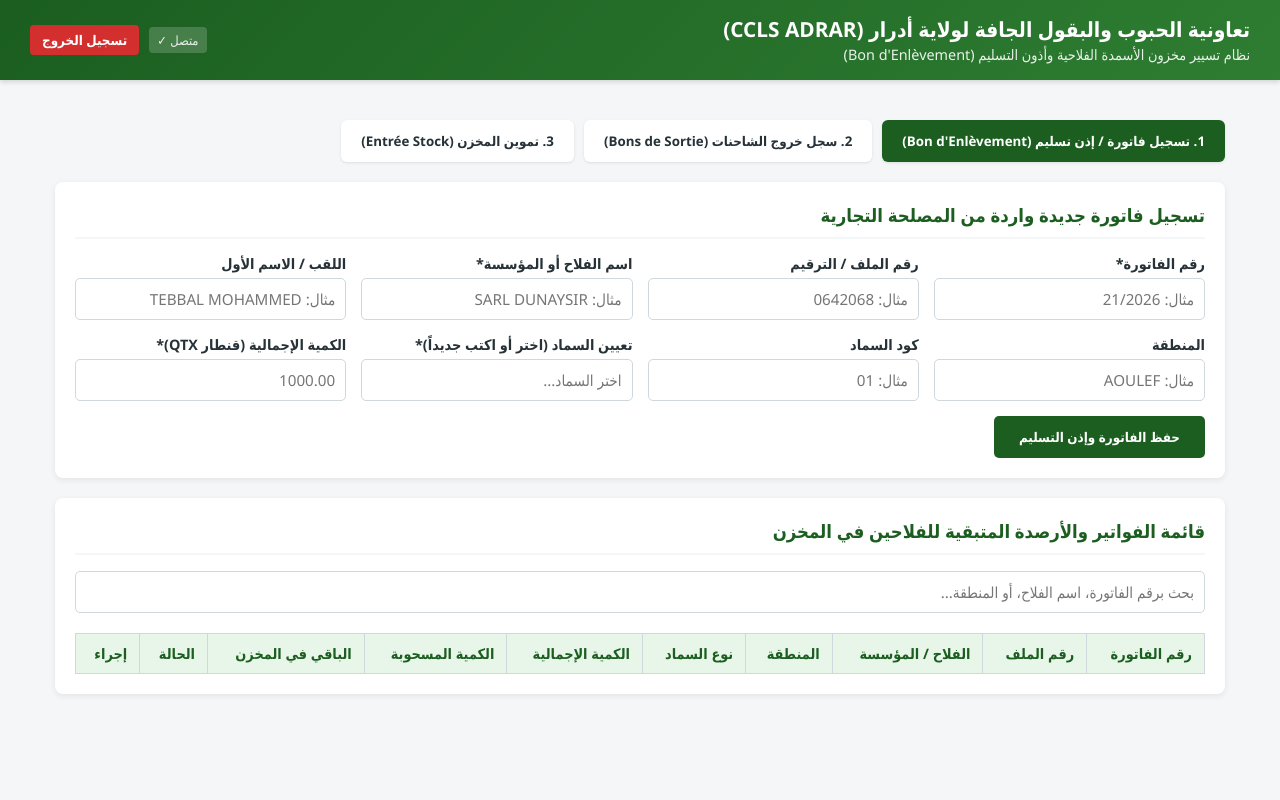
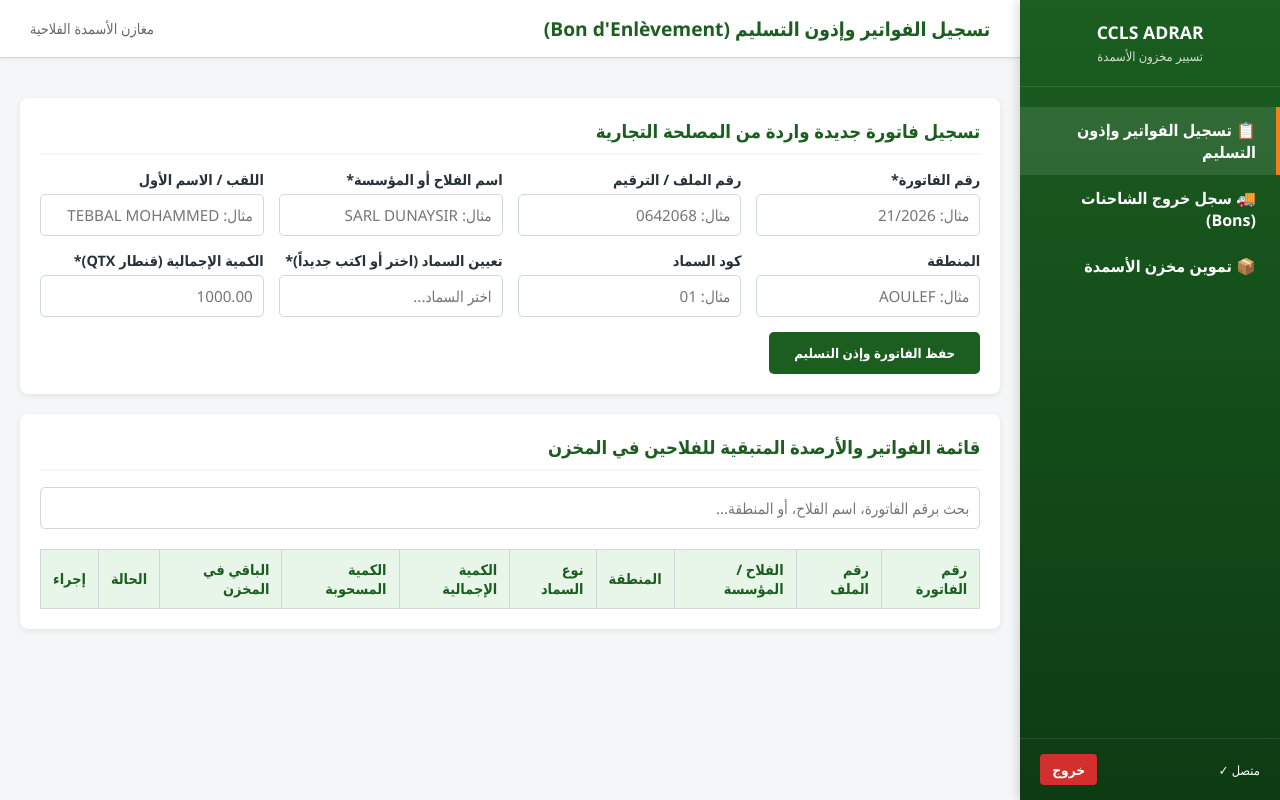
Before and after one commit to CCLSMAPS/gestionengrais, a plain HTML site: page dashboard.html in a window 1280 px wide. Drawn offline with nearby package versions, Linux system fonts and the light colour scheme; no server answers; sample sign-in values are in the browser's storage.

Commit message:
Update dashboard.html

```diff
--- a/dashboard.html
+++ b/dashboard.html
@@ -3,7 +3,7 @@
 <head>
     <meta charset="UTF-8">
     <meta name="viewport" content="width=device-width, initial-scale=1.0">
-    <title>تسيير مخزون الأسمدة - تعاونية الحبوب والبقول الجافة أدرار (CCLS)</title>
+    <title>لوحة التسيير - مخزون الأسمدة (CCLS ADRAR)</title>
     <!-- مكتبة Supabase -->
     <script src="https://cdn.jsdelivr.net/npm/@supabase/supabase-js@2"></script>
     <style>
@@ -17,32 +17,75 @@
             --border: #cfd8dc;
         }
         * { box-sizing: border-box; font-family: 'Segoe UI', Tahoma, Geneva, Verdana, sans-serif; }
-        body { margin: 0; background-color: var(--bg); color: var(--text); }
+        body { margin: 0; background-color: var(--bg); color: var(--text); display: flex; height: 100vh; overflow: hidden; }
+
+        /* الشريط الجانبي (Sidebar) في اليمين */
+        aside {
+            width: 280px;
+            background: linear-gradient(180deg, #1b5e20, #0d3b13);
+            color: white;
+            display: flex;
+            flex-direction: column;
+            box-shadow: -2px 0 10px rgba(0,0,0,0.15);
+            z-index: 100;
+        }
+        .sidebar-header {
+            padding: 20px;
+            text-align: center;
+            border-bottom: 1px solid rgba(255,255,255,0.1);
+        }
+        .sidebar-header h2 { margin: 0; font-size: 1.1rem; }
+        .sidebar-header span { font-size: 0.8rem; opacity: 0.8; }
+
+        .sidebar-menu {
+            list-style: none;
+            padding: 20px 0;
+            margin: 0;
+            flex-grow: 1;
+        }
+        .sidebar-menu li {
+            padding: 12px 20px;
+            cursor: pointer;
+            font-weight: 600;
+            transition: background 0.3s;
+            display: flex;
+            align-items: center;
+            gap: 10px;
+            border-right: 4px solid transparent;
+        }
+        .sidebar-menu li:hover, .sidebar-menu li.active {
+            background: rgba(255,255,255,0.1);
+            border-right-color: var(--accent);
+        }
+        .sidebar-footer {
+            padding: 15px 20px;
+            border-top: 1px solid rgba(255,255,255,0.1);
+            display: flex;
+            justify-content: space-between;
+            align-items: center;
+        }
+
+        /* المحتوى الرئيسي */
+        main {
+            flex-grow: 1;
+            display: flex;
+            flex-direction: column;
+            overflow-y: auto;
+            height: 100vh;
+        }
         header {
-            background: linear-gradient(135deg, var(--primary), var(--secondary));
-            color: white;
+            background: white;
             padding: 15px 30px;
             display: flex;
             justify-content: space-between;
             align-items: center;
-            box-shadow: 0 2px 5px rgba(0,0,0,0.15);
+            box-shadow: 0 2px 5px rgba(0,0,0,0.05);
+            border-bottom: 1px solid var(--border);
         }
-        header h1 { margin: 0; font-size: 1.3rem; }
-        header span { font-size: 0.9rem; opacity: 0.9; }
-        .container { max-width: 1200px; margin: 20px auto; padding: 0 15px; }
+        header h1 { margin: 0; font-size: 1.2rem; color: var(--primary); }
 
-        .tabs { display: flex; gap: 10px; margin-bottom: 20px; flex-wrap: wrap; }
-        .tab-btn {
-            padding: 12px 20px;
-            border: none;
-            background: var(--card);
-            color: var(--text);
-            font-weight: bold;
-            border-radius: 6px;
-            cursor: pointer;
-            box-shadow: 0 1px 3px rgba(0,0,0,0.1);
-        }
-        .tab-btn.active { background: var(--primary); color: white; }
+        .container { max-width: 1200px; margin: 20px auto; padding: 0 20px; width: 100%; }
+
         .tab-content { display: none; }
         .tab-content.active { display: block; }
 
@@ -106,27 +149,34 @@
 </head>
 <body>
 
+    <!-- الشريط الجانبي في اليمين -->
+    <aside>
+        <div class="sidebar-header">
+            <h2>CCLS ADRAR</h2>
+            <span>تسيير مخزون الأسمدة</span>
+        </div>
+        <ul class="sidebar-menu">
+            <li id="menu-factures" class="active" onclick="switchTab('tab-factures', this)">📋 تسجيل الفواتير وإذون التسليم</li>
+            <li id="menu-sorties" onclick="switchTab('tab-sorties', this)">🚚 سجل خروج الشاحنات (Bons)</li>
+            <li id="menu-stock" onclick="switchTab('tab-stock', this)">📦 تموين مخزن الأسمدة</li>
+        </ul>
+        <div class="sidebar-footer">
+            <span id="connection-status" style="font-size: 0.8rem;">متصل ✓</span>
+            <button onclick="logout()" style="background: #d32f2f; color: white; border: none; padding: 6px 12px; border-radius: 4px; cursor: pointer; font-weight: bold; font-size: 0.85rem;">خروج</button>
+        </div>
+    </aside>
+
+    <!-- المحتوى الرئيسي -->
+    <main>
         <header>
-        <div>
-            <h1>تعاونية الحبوب والبقول الجافة لولاية أدرار (CCLS ADRAR)</h1>
-            <span>نظام تسيير مخزون الأسمدة الفلاحية وأذون التسليم (Bon d'Enlèvement)</span>
-        </div>
-        <div style="display: flex; gap: 10px; align-items: center;">
-            <span id="connection-status" style="font-size: 0.8rem; background: rgba(255,255,255,0.2); padding: 4px 8px; border-radius: 4px;">متصل ✓</span>
-            <button onclick="logout()" style="background: #d32f2f; color: white; border: none; padding: 6px 12px; border-radius: 4px; cursor: pointer; font-weight: bold;">تسجيل الخروج</button>
-        </div>
+            <h1 id="header-title">تسجيل الفواتير وإذون التسليم (Bon d'Enlèvement)</h1>
+            <span style="font-size: 0.9rem; color: #666;">مغازن الأسمدة الفلاحية</span>
         </header>
 
         <div class="container">
             <div id="stock-summary" class="stock-cards"></div>
 
-        <div class="tabs">
-            <button class="tab-btn active" onclick="switchTab('tab-factures')">1. تسجيل فاتورة / إذن تسليم (Bon d'Enlèvement)</button>
-            <button class="tab-btn" onclick="switchTab('tab-sorties')">2. سجل خروج الشاحنات (Bons de Sortie)</button>
-            <button class="tab-btn" onclick="switchTab('tab-stock')">3. تموين المخزن (Entrée Stock)</button>
-        </div>
-
-        <!-- القسم 1 -->
+            <!-- القسم 1: تسجيل الفواتير -->
             <div id="tab-factures" class="tab-content active">
                 <div class="card">
                     <h2>تسجيل فاتورة جديدة واردة من المصلحة التجارية</h2>
@@ -174,10 +224,10 @@
                 </div>
             </div>
 
-        <!-- القسم 2 -->
+            <!-- القسم 2: سجل خروج الشاحنات -->
             <div id="tab-sorties" class="tab-content">
                 <div class="card">
-                <h2>سجل حركة خروج الشاحنات (Cadre réservé au magasinier)</h2>
+                    <h2>سجل حركة خروج الشاحنات (Bons de Sortie)</h2>
                     <div class="table-responsive">
                         <table id="table-sorties">
                             <thead>
@@ -199,10 +249,10 @@
                 </div>
             </div>
 
-        <!-- القسم 3 -->
+            <!-- القسم 3: تموين المخزن -->
             <div id="tab-stock" class="tab-content">
                 <div class="card">
-                <h2>إضافة كمية جديدة للمخزن (تموين التعاونية)</h2>
+                    <h2>إضافة كمية جديدة لمخزن الأسمدة (تموين التعاونية)</h2>
                     <form id="form-entree">
                         <div class="grid-form">
                             <div class="form-group"><label>كود السماد</label><input type="text" id="entree_code" placeholder="01"></div>
@@ -215,8 +265,9 @@
                 </div>
             </div>
         </div>
+    </main>
 
-    <!-- نافذة تسجيل شاحنة -->
+    <!-- نافذة تسجيل شاحنة (وصل الخروج) -->
     <div id="modal-sortie" class="modal">
         <div class="modal-content">
             <span class="close-btn" onclick="closeModal()">&times;</span>
@@ -248,10 +299,9 @@
     let produitsList = [];
     let facturesList = [];
 
-    // التحقق من الحماية: إذا لم يكن مسجلاً للدخول، يتم إرجاعه لصفحة login.html
     window.addEventListener('DOMContentLoaded', () => {
         if (localStorage.getItem('ccls_logged') !== 'true') {
-            window.location.href = 'login.html';
+            window.location.href = 'index.html';
         } else {
             init();
         }
@@ -259,14 +309,21 @@
 
     function logout() {
         localStorage.removeItem('ccls_logged');
-        window.location.href = 'login.html';
+        window.location.href = 'index.html';
     }
 
-    function switchTab(tabId) {
-        document.querySelectorAll('.tab-content').forEach(el => el.classList.remove('active'));
-        document.querySelectorAll('.tab-btn').forEach(el => el.classList.remove('active'));
+    function switchTab(tabId, el) {
+        document.querySelectorAll('.tab-content').forEach(c => c.classList.remove('active'));
+        document.querySelectorAll('.sidebar-menu li').forEach(l => l.classList.remove('active'));
         document.getElementById(tabId).classList.add('active');
-        event.target.classList.add('active');
+        el.classList.add('active');
+
+        const titles = {
+            'tab-factures': 'تسجيل الفواتير وإذون التسليم (Bon d\'Enlèvement)',
+            'tab-sorties': 'سجل حركة خروج الشاحنات (Bons de Sortie)',
+            'tab-stock': 'تموين مخزن الأسمدة الفلاحية'
+        };
+        document.getElementById('header-title').innerText = titles[tabId];
     }
 
     async function init() {
```
Lines whose indentation alone changed are shown as unchanged.
